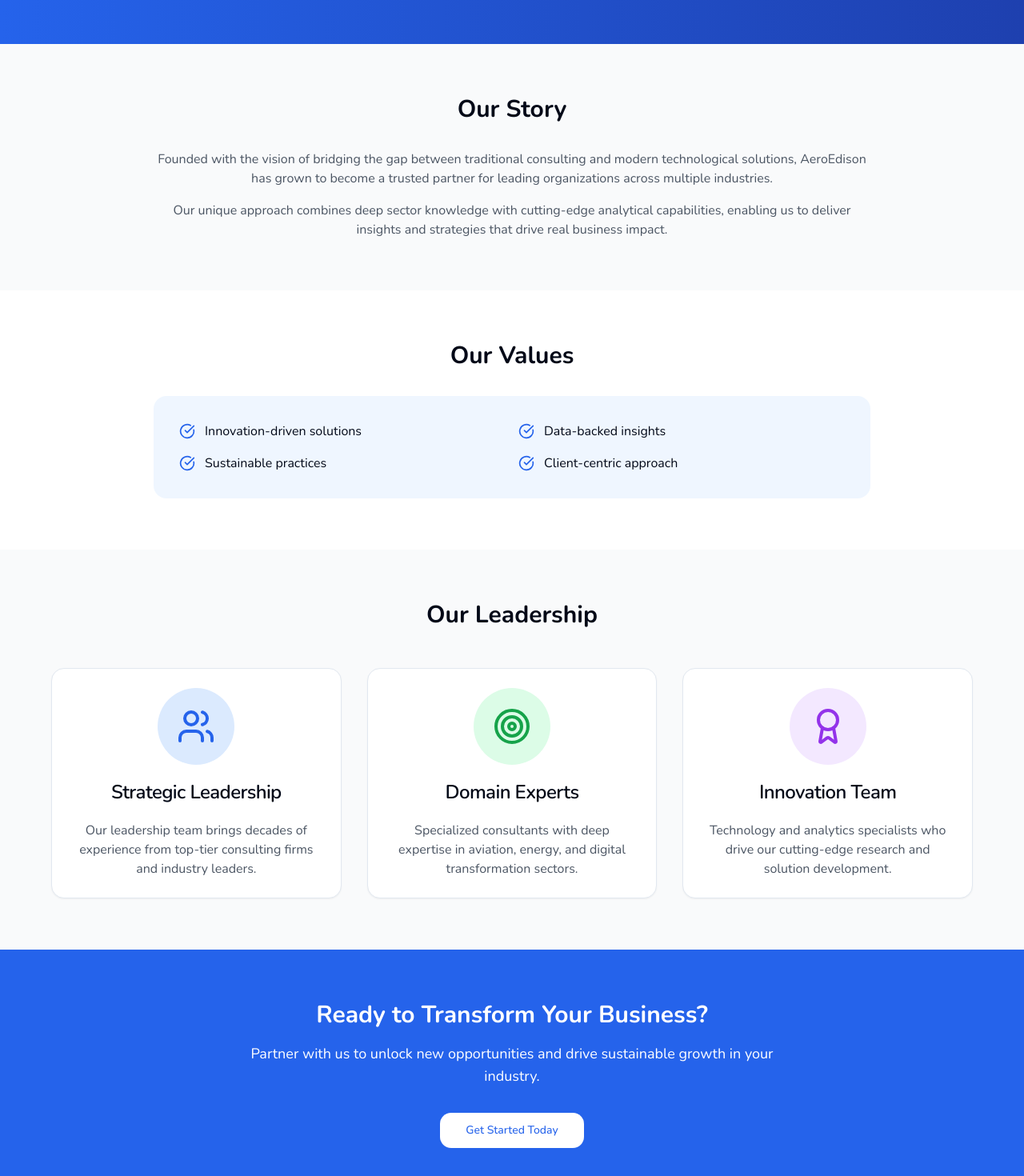
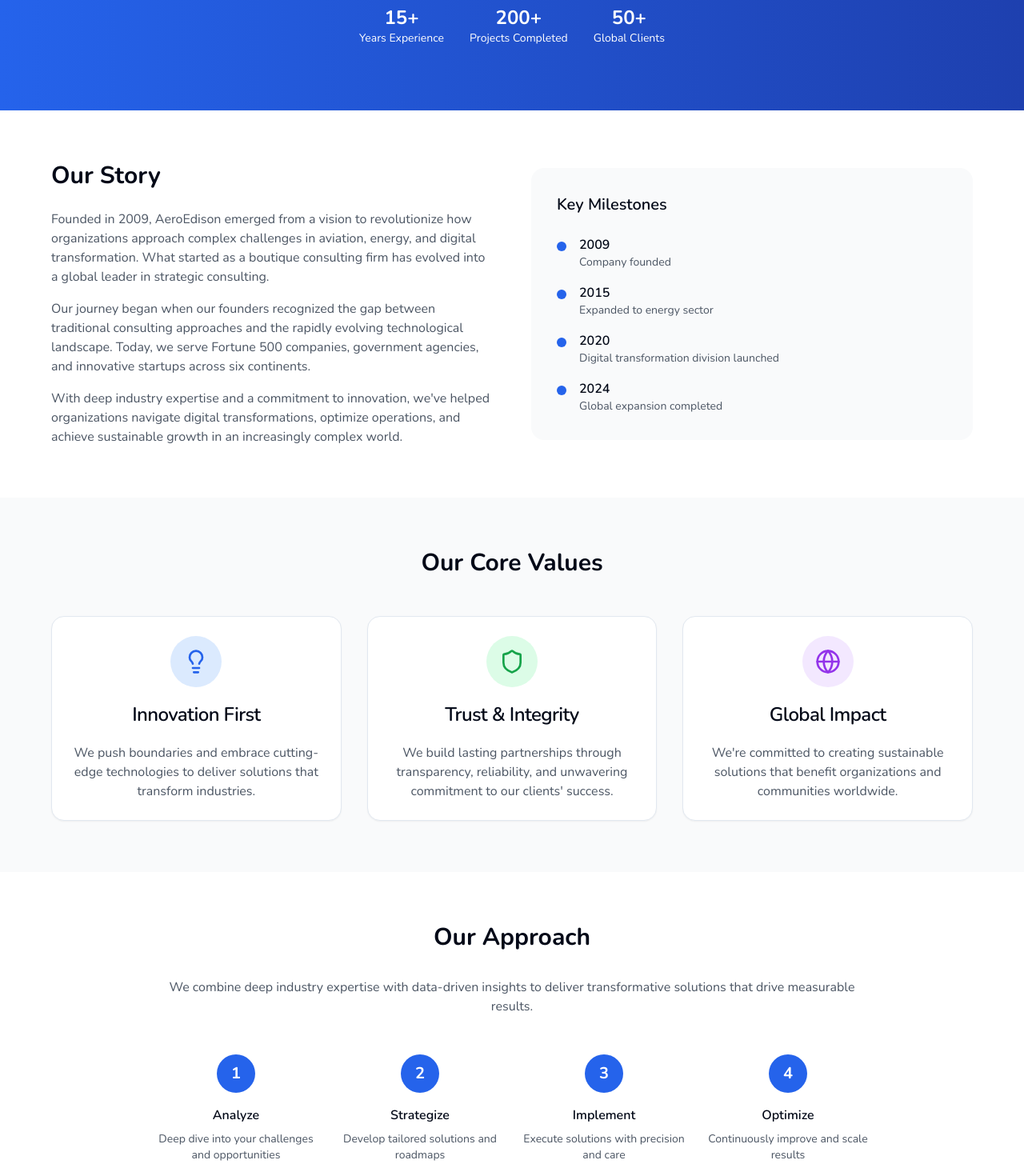
Before and after one commit to Suja0580/aeroedison-website-03, a React (Vite) app: page /about in a window 1280 px wide. Shown: the part 340-1810 px from the top of the page at 80% size. Built offline with nearby package versions, Linux system fonts and the light colour scheme.

Commit message:
Refactor: Redo About Us page content
Update the content of the About Us page based on the user's request.

```diff
--- a/src/pages/AboutUs.tsx
+++ b/src/pages/AboutUs.tsx
@@ -1,6 +1,7 @@
+
 import { Button } from "@/components/ui/button";
 import { Card, CardContent, CardHeader, CardTitle } from "@/components/ui/card";
-import { CheckCircle, Users, Target, Award } from "lucide-react";
+import { CheckCircle, Users, Target, Award, Globe, Lightbulb, Shield } from "lucide-react";
 import AeroNavbar from "@/components/AeroNavbar";
 
 const AboutUs = () => {
@@ -9,84 +10,210 @@ const AboutUs = () => {
       <AeroNavbar />
 
       {/* Hero Section */}
-      <section className="bg-gradient-to-r from-blue-600 to-blue-800 text-white py-16">
+      <section className="bg-gradient-to-r from-blue-600 to-blue-800 text-white py-20">
         <div className="container mx-auto px-4">
           <div className="max-w-4xl mx-auto text-center">
             <h1 className="text-5xl font-bold mb-6">About AeroEdison</h1>
-            <p className="text-xl leading-relaxed">
-              We are a strategic consulting firm specializing in aviation, energy, and digital transformation.
-              Our mission is to help organizations navigate complex challenges and achieve sustainable growth
-              through innovative solutions and deep industry expertise.
+            <p className="text-xl leading-relaxed mb-8">
+              Leading the future of aviation, energy, and digital transformation through innovative
+              consulting solutions and cutting-edge technology expertise.
             </p>
+            <div className="flex justify-center space-x-8 text-sm">
+              <div className="text-center">
+                <div className="text-2xl font-bold">15+</div>
+                <div>Years Experience</div>
+              </div>
+              <div className="text-center">
+                <div className="text-2xl font-bold">200+</div>
+                <div>Projects Completed</div>
+              </div>
+              <div className="text-center">
+                <div className="text-2xl font-bold">50+</div>
+                <div>Global Clients</div>
+              </div>
+            </div>
           </div>
         </div>
       </section>
 
       {/* Our Story Section */}
-      <section className="py-16">
+      <section className="py-16 bg-white">
         <div className="container mx-auto px-4">
-          <div className="max-w-4xl mx-auto">
-            <h2 className="text-3xl font-bold mb-8 text-center">Our Story</h2>
-            <div className="text-center">
+          <div className="max-w-6xl mx-auto">
+            <div className="grid md:grid-cols-2 gap-12 items-center">
+              <div>
+                <h2 className="text-3xl font-bold mb-6">Our Story</h2>
                 <p className="text-gray-600 mb-4">
-                Founded with the vision of bridging the gap between traditional consulting and modern technological solutions,
-                AeroEdison has grown to become a trusted partner for leading organizations across multiple industries.
+                  Founded in 2009, AeroEdison emerged from a vision to revolutionize how organizations
+                  approach complex challenges in aviation, energy, and digital transformation. What started
+                  as a boutique consulting firm has evolved into a global leader in strategic consulting.
+                </p>
+                <p className="text-gray-600 mb-4">
+                  Our journey began when our founders recognized the gap between traditional consulting
+                  approaches and the rapidly evolving technological landscape. Today, we serve Fortune 500
+                  companies, government agencies, and innovative startups across six continents.
                 </p>
                 <p className="text-gray-600">
-                Our unique approach combines deep sector knowledge with cutting-edge analytical capabilities,
-                enabling us to deliver insights and strategies that drive real business impact.
+                  With deep industry expertise and a commitment to innovation, we've helped organizations
+                  navigate digital transformations, optimize operations, and achieve sustainable growth
+                  in an increasingly complex world.
                 </p>
+              </div>
+              <div className="bg-gray-50 p-8 rounded-lg">
+                <h3 className="text-xl font-semibold mb-6">Key Milestones</h3>
+                <div className="space-y-4">
+                  <div className="flex items-start">
+                    <div className="w-3 h-3 bg-blue-600 rounded-full mt-2 mr-4"></div>
+                    <div>
+                      <div className="font-semibold">2009</div>
+                      <div className="text-sm text-gray-600">Company founded</div>
+                    </div>
+                  </div>
+                  <div className="flex items-start">
+                    <div className="w-3 h-3 bg-blue-600 rounded-full mt-2 mr-4"></div>
+                    <div>
+                      <div className="font-semibold">2015</div>
+                      <div className="text-sm text-gray-600">Expanded to energy sector</div>
+                    </div>
+                  </div>
+                  <div className="flex items-start">
+                    <div className="w-3 h-3 bg-blue-600 rounded-full mt-2 mr-4"></div>
+                    <div>
+                      <div className="font-semibold">2020</div>
+                      <div className="text-sm text-gray-600">Digital transformation division launched</div>
+                    </div>
+                  </div>
+                  <div className="flex items-start">
+                    <div className="w-3 h-3 bg-blue-600 rounded-full mt-2 mr-4"></div>
+                    <div>
+                      <div className="font-semibold">2024</div>
+                      <div className="text-sm text-gray-600">Global expansion completed</div>
+                    </div>
+                  </div>
+                </div>
+              </div>
             </div>
           </div>
         </div>
       </section>
 
       {/* Our Values Section */}
-      <section className="bg-white py-16">
+      <section className="bg-gray-50 py-16">
         <div className="container mx-auto px-4">
-          <div className="max-w-4xl mx-auto">
-            <h2 className="text-3xl font-bold mb-8 text-center">Our Values</h2>
-            <div className="bg-blue-50 p-8 rounded-lg">
-              <ul className="grid md:grid-cols-2 gap-4">
-                <li className="flex items-center">
-                  <CheckCircle className="h-5 w-5 text-blue-600 mr-3" />
-                  Innovation-driven solutions
-                </li>
-                <li className="flex items-center">
-                  <CheckCircle className="h-5 w-5 text-blue-600 mr-3" />
-                  Data-backed insights
-                </li>
-                <li className="flex items-center">
-                  <CheckCircle className="h-5 w-5 text-blue-600 mr-3" />
-                  Sustainable practices
-                </li>
-                <li className="flex items-center">
-                  <CheckCircle className="h-5 w-5 text-blue-600 mr-3" />
-                  Client-centric approach
-                </li>
-              </ul>
+          <div className="max-w-6xl mx-auto">
+            <h2 className="text-3xl font-bold mb-12 text-center">Our Core Values</h2>
+            <div className="grid md:grid-cols-3 gap-8">
+              <Card className="text-center">
+                <CardHeader>
+                  <div className="w-16 h-16 bg-blue-100 rounded-full flex items-center justify-center mx-auto mb-4">
+                    <Lightbulb className="h-8 w-8 text-blue-600" />
+                  </div>
+                  <CardTitle>Innovation First</CardTitle>
+                </CardHeader>
+                <CardContent>
+                  <p className="text-gray-600">
+                    We push boundaries and embrace cutting-edge technologies to deliver
+                    solutions that transform industries.
+                  </p>
+                </CardContent>
+              </Card>
+
+              <Card className="text-center">
+                <CardHeader>
+                  <div className="w-16 h-16 bg-green-100 rounded-full flex items-center justify-center mx-auto mb-4">
+                    <Shield className="h-8 w-8 text-green-600" />
+                  </div>
+                  <CardTitle>Trust & Integrity</CardTitle>
+                </CardHeader>
+                <CardContent>
+                  <p className="text-gray-600">
+                    We build lasting partnerships through transparency, reliability,
+                    and unwavering commitment to our clients' success.
+                  </p>
+                </CardContent>
+              </Card>
+
+              <Card className="text-center">
+                <CardHeader>
+                  <div className="w-16 h-16 bg-purple-100 rounded-full flex items-center justify-center mx-auto mb-4">
+                    <Globe className="h-8 w-8 text-purple-600" />
+                  </div>
+                  <CardTitle>Global Impact</CardTitle>
+                </CardHeader>
+                <CardContent>
+                  <p className="text-gray-600">
+                    We're committed to creating sustainable solutions that benefit
+                    organizations and communities worldwide.
+                  </p>
+                </CardContent>
+              </Card>
             </div>
           </div>
         </div>
       </section>
 
-      {/* Team Section */}
+      {/* Our Approach Section */}
+      <section className="bg-white py-16">
+        <div className="container mx-auto px-4">
+          <div className="max-w-4xl mx-auto text-center">
+            <h2 className="text-3xl font-bold mb-8">Our Approach</h2>
+            <p className="text-gray-600 mb-12">
+              We combine deep industry expertise with data-driven insights to deliver
+              transformative solutions that drive measurable results.
+            </p>
+            <div className="grid md:grid-cols-4 gap-6">
+              <div className="text-center">
+                <div className="w-12 h-12 bg-blue-600 text-white rounded-full flex items-center justify-center mx-auto mb-4 text-xl font-bold">1</div>
+                <h3 className="font-semibold mb-2">Analyze</h3>
+                <p className="text-sm text-gray-600">Deep dive into your challenges and opportunities</p>
+              </div>
+              <div className="text-center">
+                <div className="w-12 h-12 bg-blue-600 text-white rounded-full flex items-center justify-center mx-auto mb-4 text-xl font-bold">2</div>
+                <h3 className="font-semibold mb-2">Strategize</h3>
+                <p className="text-sm text-gray-600">Develop tailored solutions and roadmaps</p>
+              </div>
+              <div className="text-center">
+                <div className="w-12 h-12 bg-blue-600 text-white rounded-full flex items-center justify-center mx-auto mb-4 text-xl font-bold">3</div>
+                <h3 className="font-semibold mb-2">Implement</h3>
+                <p className="text-sm text-gray-600">Execute solutions with precision and care</p>
+              </div>
+              <div className="text-center">
+                <div className="w-12 h-12 bg-blue-600 text-white rounded-full flex items-center justify-center mx-auto mb-4 text-xl font-bold">4</div>
+                <h3 className="font-semibold mb-2">Optimize</h3>
+                <p className="text-sm text-gray-600">Continuously improve and scale results</p>
+              </div>
+            </div>
+          </div>
+        </div>
+      </section>
+
+      {/* Leadership Team Section */}
       <section className="bg-gray-50 py-16">
         <div className="container mx-auto px-4">
           <div className="max-w-6xl mx-auto">
-            <h2 className="text-3xl font-bold mb-12 text-center">Our Leadership</h2>
+            <h2 className="text-3xl font-bold mb-4 text-center">Leadership Team</h2>
+            <p className="text-gray-600 text-center mb-12 max-w-2xl mx-auto">
+              Our experienced leadership team brings together decades of expertise from top-tier
+              consulting firms, technology companies, and industry leaders.
+            </p>
             <div className="grid md:grid-cols-3 gap-8">
               <Card>
                 <CardHeader className="text-center">
                   <div className="w-24 h-24 bg-blue-100 rounded-full flex items-center justify-center mx-auto mb-4">
                     <Users className="h-12 w-12 text-blue-600" />
                   </div>
-                  <CardTitle>Strategic Leadership</CardTitle>
+                  <CardTitle>Executive Leadership</CardTitle>
                 </CardHeader>
                 <CardContent>
-                  <p className="text-gray-600 text-center">
-                    Our leadership team brings decades of experience from top-tier consulting firms and industry leaders.
+                  <p className="text-gray-600 text-center mb-4">
+                    Strategic visionaries with proven track records in scaling consulting
+                    businesses and driving organizational transformation.
                   </p>
+                  <ul className="text-sm text-gray-600 space-y-1">
+                    <li>• Former McKinsey & BCG partners</li>
+                    <li>• 20+ years industry experience</li>
+                    <li>• Global market expertise</li>
+                  </ul>
                 </CardContent>
               </Card>
 
@@ -95,12 +222,18 @@ const AboutUs = () => {
                   <div className="w-24 h-24 bg-green-100 rounded-full flex items-center justify-center mx-auto mb-4">
                     <Target className="h-12 w-12 text-green-600" />
                   </div>
-                  <CardTitle>Domain Experts</CardTitle>
+                  <CardTitle>Technical Directors</CardTitle>
                 </CardHeader>
                 <CardContent>
-                  <p className="text-gray-600 text-center">
-                    Specialized consultants with deep expertise in aviation, energy, and digital transformation sectors.
+                  <p className="text-gray-600 text-center mb-4">
+                    Deep technical expertise across aviation, energy, and digital
+                    transformation domains.
                   </p>
+                  <ul className="text-sm text-gray-600 space-y-1">
+                    <li>• PhD-level technical expertise</li>
+                    <li>• Industry certifications</li>
+                    <li>• Research & development focus</li>
+                  </ul>
                 </CardContent>
               </Card>
 
@@ -109,12 +242,18 @@ const AboutUs = () => {
                   <div className="w-24 h-24 bg-purple-100 rounded-full flex items-center justify-center mx-auto mb-4">
                     <Award className="h-12 w-12 text-purple-600" />
                   </div>
-                  <CardTitle>Innovation Team</CardTitle>
+                  <CardTitle>Practice Leaders</CardTitle>
                 </CardHeader>
                 <CardContent>
-                  <p className="text-gray-600 text-center">
-                    Technology and analytics specialists who drive our cutting-edge research and solution development.
+                  <p className="text-gray-600 text-center mb-4">
+                    Specialized consultants who lead our core practice areas and
+                    client engagement teams.
                   </p>
+                  <ul className="text-sm text-gray-600 space-y-1">
+                    <li>• Sector specialization</li>
+                    <li>• Client relationship management</li>
+                    <li>• Delivery excellence</li>
+                  </ul>
                 </CardContent>
               </Card>
             </div>
@@ -125,13 +264,19 @@ const AboutUs = () => {
       {/* Call to Action */}
       <section className="bg-blue-600 text-white py-16">
         <div className="container mx-auto px-4 text-center">
-          <h2 className="text-3xl font-bold mb-4">Ready to Transform Your Business?</h2>
+          <h2 className="text-3xl font-bold mb-4">Ready to Transform Your Organization?</h2>
           <p className="text-lg mb-8 max-w-2xl mx-auto">
-            Partner with us to unlock new opportunities and drive sustainable growth in your industry.
+            Join the leading organizations that trust AeroEdison to navigate complex challenges
+            and unlock new opportunities for growth and innovation.
           </p>
+          <div className="flex justify-center space-x-4">
             <Button size="lg" className="bg-white text-blue-600 hover:bg-gray-100">
-            Get Started Today
+              Start Your Journey
             </Button>
+            <Button size="lg" variant="outline" className="border-white text-white hover:bg-white hover:text-blue-600">
+              Schedule Consultation
+            </Button>
+          </div>
         </div>
       </section>
 
```
Lines whose indentation alone changed are shown as unchanged.
